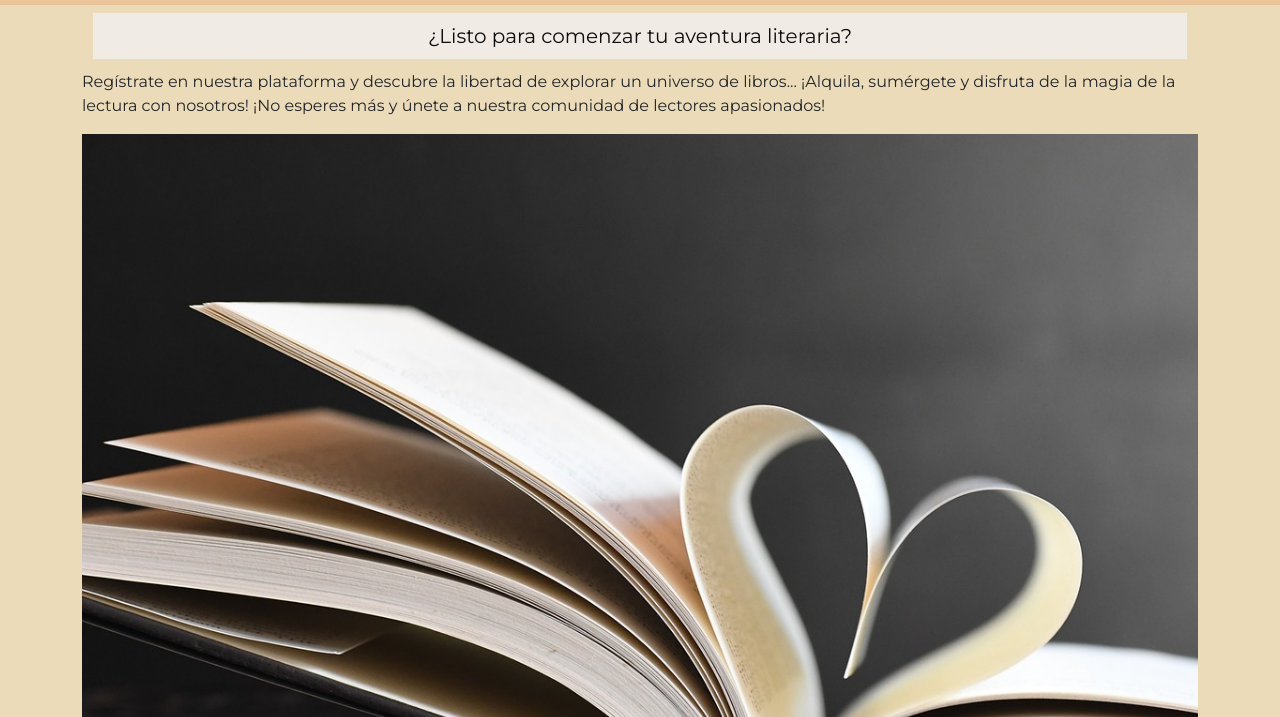
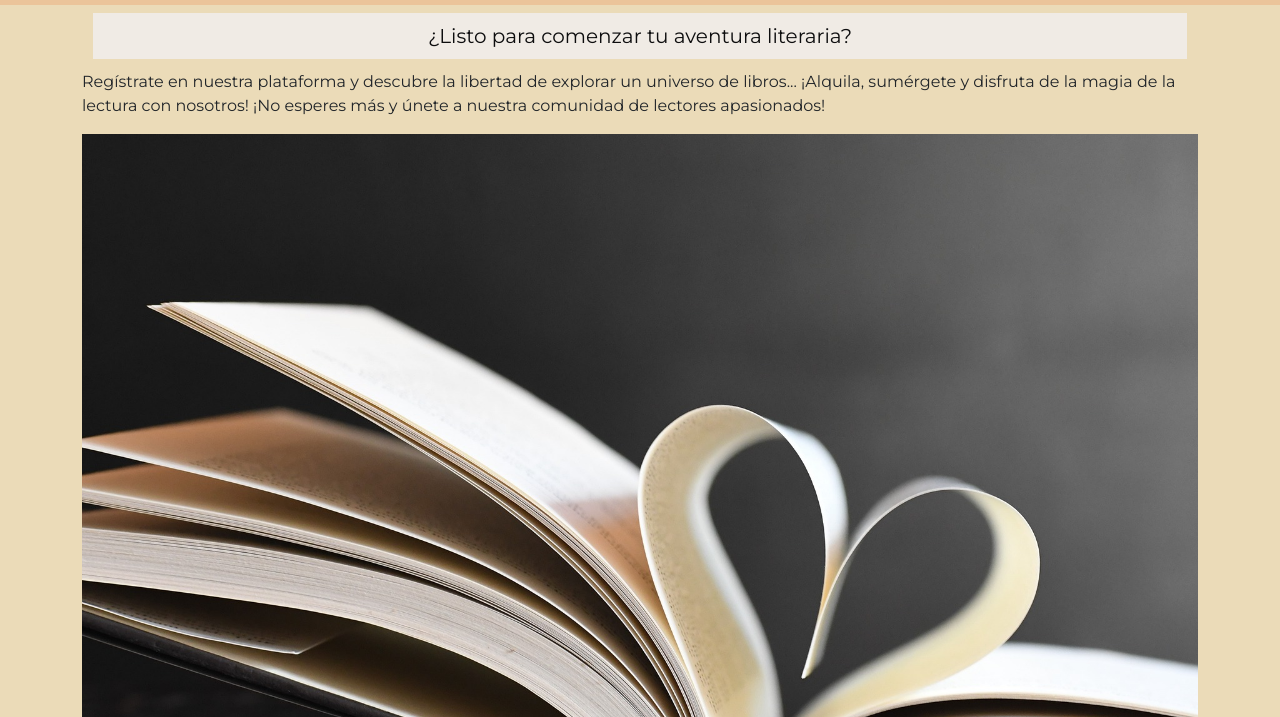
Before and after one commit to GraceDietz/Nodejs2024, a plain HTML site: page index.html in a window 1280 px wide. Shown: the part 83-800 px from the top of the page. Drawn offline with nearby package versions, Linux system fonts and the light colour scheme; a web font is replaced by a local one.

Commit message:
se trabajo sobre las imagenes de la portada para una mejor vista

```diff
--- a/estilos.css
+++ b/estilos.css
@@ -124,8 +124,8 @@ h6 {
     width: 100vw;
     height: 80vh;
     background-image:linear-gradient(rgba(0, 0, 0, 0.5), rgba(0, 0, 0, 0.5)), url("imagenprimera.jpg");
+    object-fit: contain;
 
-    background-size: cover;
     background-repeat: no-repeat;
 
   }
@@ -575,12 +575,14 @@ margin: 1rem;
 }
 
 .imagenPrincipal {
+  background-size: cover;
+  background-position: center;
+  background-repeat: no-repeat;
   width: 100vw;
   height: 100vh;
-  background-image: url("libroportada2.jpg");
+  background-image: url("img/ultima.jpg");
 
-  background-size:cover;
-  /*background-repeat: no-repeat;*/
+
 }
 
 
```
Also changed, not shown: index.html (+7 -0 lines), book.jpg (deleted), img/libroportadatablet.jpg (added), img/ultima.jpg (added), libros-1.jpg (deleted), libroscarousel1.jpg (deleted), libroscarousel2.jpg (deleted).
